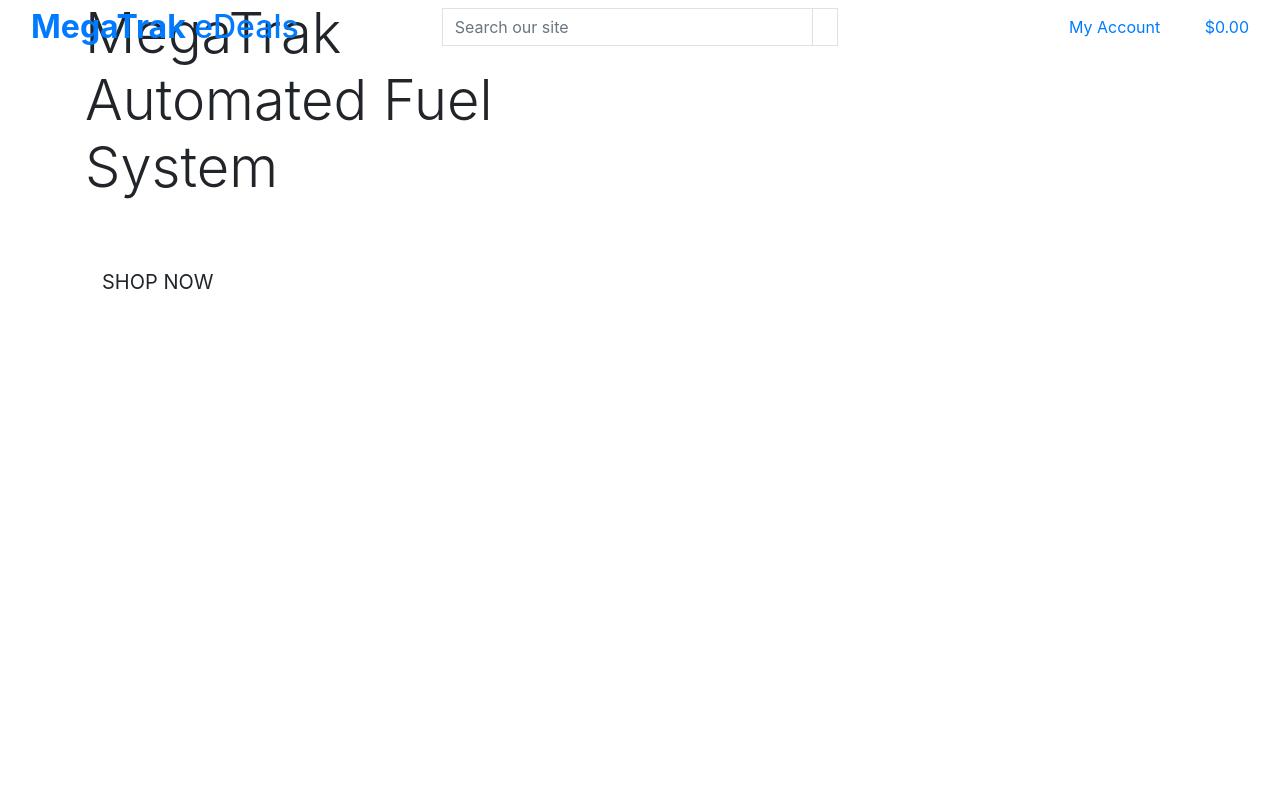
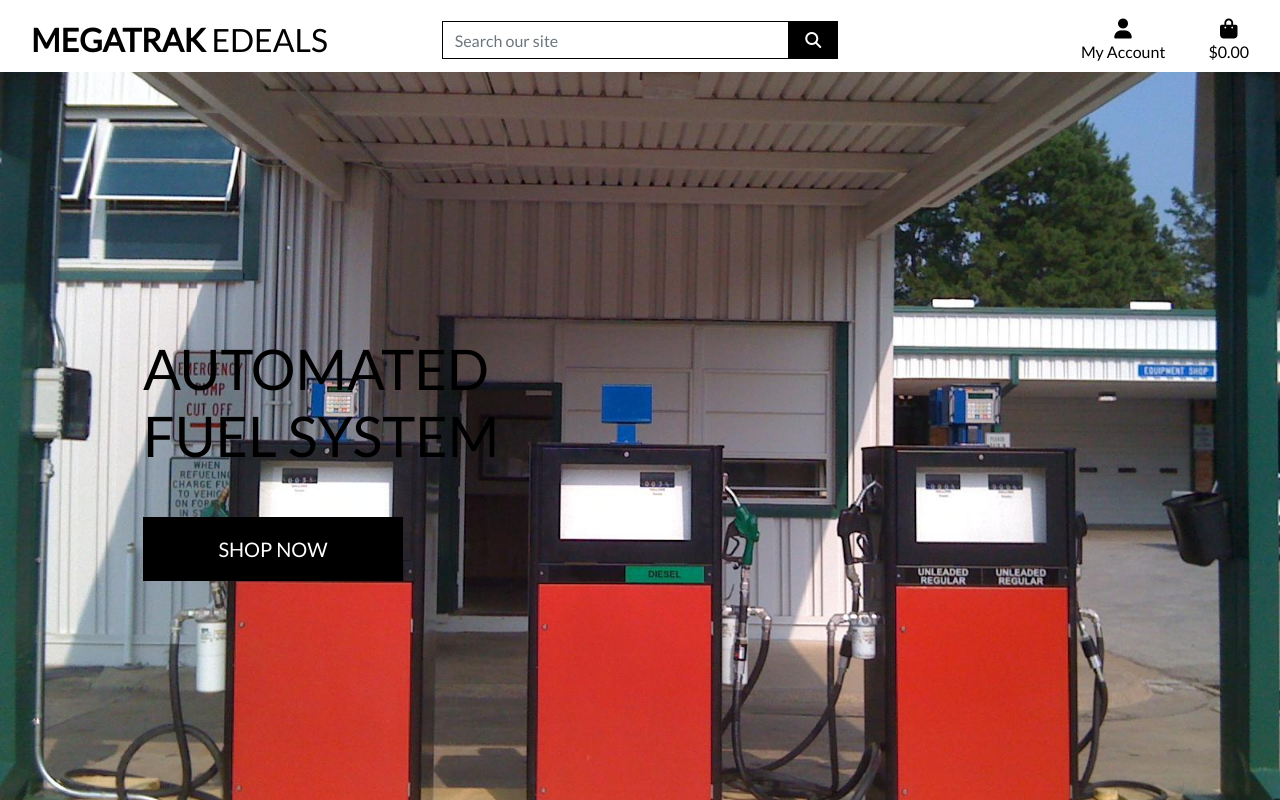
Before and after one commit to navegantemx/megatrak-edeals, a Django app: page / in a window 1280 px wide. Run offline with Django 3.2, Linux system fonts and the light colour scheme; some libraries are stand-ins or nearby versions.

Commit message:
Completed homepage header and css

```diff
--- a/home/templates/home/index.html
+++ b/home/templates/home/index.html
@@ -13,9 +13,9 @@
     <div class="container h-100">
         <div class="row h-100">
             <div class="col-7 col-md-6 my-auto">
-                <h1 class="display-4 logo-font text-black">
-                    MegaTrak Automated Fuel System
-                </h1>
+                <h2 class="display-4 logo-font text-black">
+                    Automated Fuel System
+                </h2>
                 <div class="my-5">
                     <h4>
                         <a href="" class="shop-now-button btn btn-lg rounded-0 text-uppercase py-3">Shop Now</a>
--- a/megatrak_edeals/settings.py
+++ b/megatrak_edeals/settings.py
@@ -146,3 +146,7 @@
 # https://docs.djangoproject.com/en/3.1/howto/static-files/
 
 STATIC_URL = '/static/'
+STATICFILES_DIRS = (os.path.join(BASE_DIR, 'static'),)
+
+MEDIA_URL = '/media/'
+MEDIA_ROOT = os.path.join(BASE_DIR, 'media')
--- a/megatrak_edeals/urls.py
+++ b/megatrak_edeals/urls.py
@@ -15,9 +15,11 @@
 """
 from django.contrib import admin
 from django.urls import path, include
+from django.conf import settings
+from django.conf.urls.static import static
 
 urlpatterns = [
     path('admin/', admin.site.urls),
     path('accounts/', include('allauth.urls')),
     path('', include('home.urls')),
-]
+] + static(settings.MEDIA_URL, document_root=settings.MEDIA_ROOT)
--- /dev/null
+++ b/static/css/base.css
@@ -0,0 +1,81 @@
+html {
+    height: 100%;
+}
+
+body {
+    background: url('/media/09-02-09-061.jpg') no-repeat center center fixed;
+    background-size: cover;
+    height: calc(100vh - 164px);
+    color: #555;
+    font-family: 'Lato';
+}
+
+/* from Bulma */
+.icon {
+    align-items: center;
+    display: inline-flex;
+    justify-content: center;
+    height: 1.5rem;
+    width: 1.5rem;
+}
+
+.logo-font {
+    text-transform: uppercase;
+}
+
+.main-logo-link {
+    width: fit-content;
+}
+
+.shop-now-button {
+    background: black;
+    color: white;
+    min-width: 260px;
+}
+
+.btn-black {
+    background: black;
+    color: white;
+}
+
+.shop-now-button:hover,
+.shop-now-button:active,
+.shop-now-button:focus,
+.btn-black:hover,
+.btn-black:active,
+.btn-black:focus {
+    background: #222;
+    color: white;
+}
+
+.text-black {
+    color: #000 !important;
+}
+
+.border-black {
+    border: 1px solid black !important;
+}
+
+/* -------------------------------- Media Queries */
+
+/* Slightly larger container on xl screens */
+@media (min-width: 1200px) {
+  .container {
+    max-width: 80%;
+  }
+}
+
+/* fixed top navbar only on medium and up */
+@media (min-width: 992px) {
+    .fixed-top-desktop-only {
+        position: fixed;
+        top: 0;
+        right: 0;
+        left: 0;
+        z-index: 1030;
+    }
+
+    .header-container {
+        padding-top: 164px;
+    }
+}
--- a/templates/base.html
+++ b/templates/base.html
@@ -15,12 +15,15 @@
 
     {% block corecss %}
         <link rel="stylesheet" href="https://stackpath.bootstrapcdn.com/bootstrap/4.4.1/css/bootstrap.min.css" integrity="sha384-Vkoo8x4CGsO3+Hhxv8T/Q5PaXtkKtu6ug5TOeNV6gBiFeWPGFN9MuhOf23Q9Ifjh" crossorigin="anonymous">
+        <link rel="stylesheet" href="https://fonts.googleapis.com/css?family=Lato&display=swap">
+        <link rel="stylesheet" href="{% static 'css/base.css' %}">
     {% endblock %}
 
     {% block extra_css %}
     {% endblock %}
 
     {% block corejs %}
+        <script src="https://kit.fontawesome.com/245d28b803.js" crossorigin="anonymous"></script>
         <script src="https://code.jquery.com/jquery-3.4.1.slim.min.js" integrity="sha384-J6qa4849blE2+poT4WnyKhv5vZF5SrPo0iEjwBvKU7imGFAV0wwj1yYfoRSJoZ+n" crossorigin="anonymous"></script>
         <script src="https://cdn.jsdelivr.net/npm/popper.js@1.16.0/dist/umd/popper.min.js" integrity="sha384-Q6E9RHvbIyZFJoft+2mJbHaEWldlvI9IOYy5n3zV9zzTtmI3UksdQRVvoxMfooAo" crossorigin="anonymous"></script>
         <script src="https://stackpath.bootstrapcdn.com/bootstrap/4.4.1/js/bootstrap.min.js" integrity="sha384-wfSDF2E50Y2D1uUdj0O3uMBJnjuUD4Ih7YwaYd1iqfktj0Uod8GCExl3Og8ifwB6" crossorigin="anonymous"></script>
@@ -29,11 +32,11 @@
     {% block extra_js %}
     {% endblock %}
 
-    <title>Boutique Ado {% block extra_title %}{% endblock %}</title>
+    <title>MegaTrak eDeals {% block extra_title %}{% endblock %}</title>
   </head>
   <body>
     <header class="container-fluid fixed-top">
-        <div class="row">
+        <div id="topnav" class="row bg-white pt-lg-2 d-none d-lg-flex">
             <div class="col-12 col-lg-4 my-auto py-1 py-lg-0 text-center text-lg-left">
                 <a href="{% url 'home' %}" class="nav-link main-logo-link">
                     <h2 class="logo-font text-black my-0"><strong>MegaTrak</strong> eDeals</h2>
```
Also changed, not shown: media/09-02-09-061.jpg (added).
